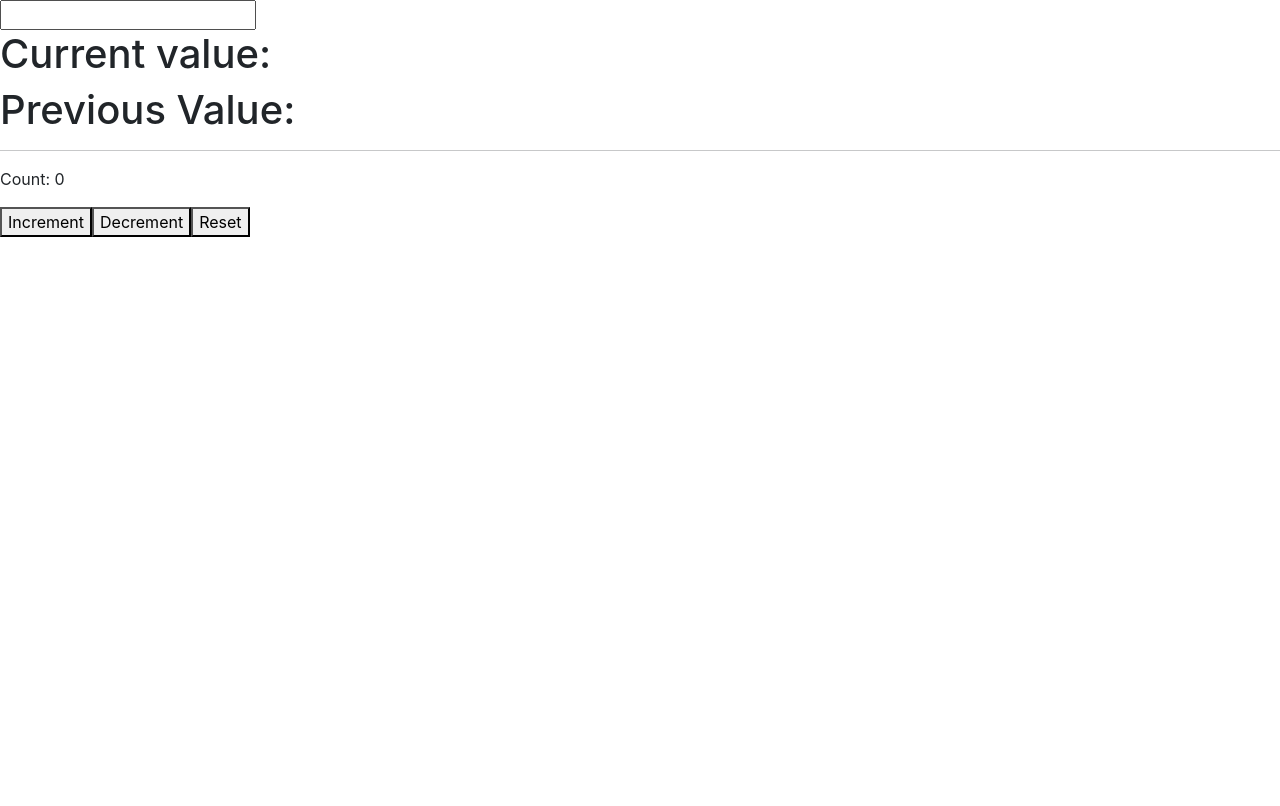
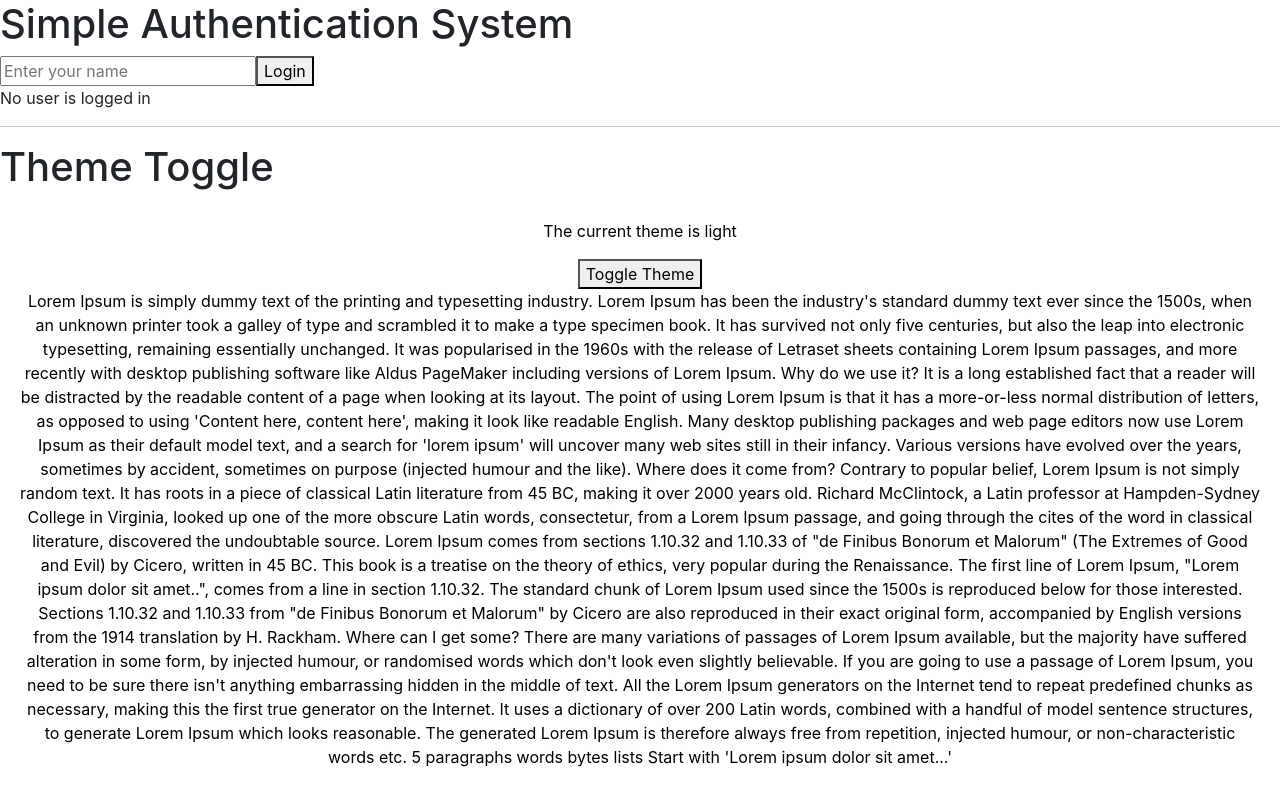
Before and after one commit to Vikas8920/class-10-weekend-React, a React (Create React App) app: page / in a window 1280 px wide. Shown: the top 806 px of the page. Built offline with nearby package versions, Linux system fonts and the light colour scheme.

Commit message:
17-05-2025

```diff
--- a/src/App.js
+++ b/src/App.js
@@ -1,21 +1,24 @@
-import React, { useEffect, useRef, useState } from 'react'
-import Counter from './Components/Counter'
+import AuthProvider from './Context/AuthProvider'
+import Login from './Components/Login'
+import UserProfile from './Components/UserProfile'
+import ThemeProvider from './Context/ThemeProvider'
+import ThemeToggle from './Components/ThemeToggle'
 
 const App = () => {
-  const [inputValue, setInputValue] = useState('')
-  const previousInputValue = useRef('')
-
-  useEffect(()=>{
-    previousInputValue.current = inputValue
-  }, [inputValue])
   return (
     <>
-      <input type='text' value={inputValue} onChange={(e)=>setInputValue(e.target.value)}/>
-      <h1>Current value: {inputValue}</h1>
-      <h1>Previous Value: {previousInputValue.current}</h1>
+      <AuthProvider>
+        <h1>Simple Authentication System</h1>
+        <Login/>
+        <UserProfile/>
+      </AuthProvider>
+
       <hr/>
 
-      <Counter/>
+      <ThemeProvider>
+        <h1>Theme Toggle</h1>
+        <ThemeToggle/>
+      </ThemeProvider>
     </>
   )
 }
--- a/src/Components/Counter.js
+++ /dev/null
@@ -1,30 +0,0 @@
-import { useReducer } from "react"
-
-const initialState = {count: 0}
-
-function Reducer(state, action){
-    switch(action.type){
-        case 'INCREMENT':
-            return {count: state.count + 1}
-        case 'DECREMENT':
-            return {count: state.count - 1}
-        case 'RESET':
-            return initialState
-        default:
-            throw new Error('Unknown action type')
-    }
-}
-
-const Counter = () => {
-    const [state, dispatch] = useReducer(Reducer, initialState)
-  return (
-    <>
-      <p>Count: {state.count}</p>
-      <button onClick={()=>dispatch({type: 'INCREMENT'})}>Increment</button>
-      <button onClick={()=>dispatch({type: 'DECREMENT'})}>Decrement</button>
-      <button onClick={()=>dispatch({type: 'RESET'})}>Reset</button>
-    </>
-  )
-}
-
-export default Counter
--- /dev/null
+++ b/src/Components/Login.js
@@ -0,0 +1,21 @@
+import React, { useContext, useState } from 'react'
+import { AuthContext } from '../Context/AuthContext'
+
+const Login = () => {
+    const [username, setUsername] = useState('')
+    const {login} = useContext(AuthContext)
+
+    const handlelogin = () =>{
+        login(username)
+    }
+  return (
+    <>
+      <div>
+        <input type='text' placeholder='Enter your name' value={username} onChange={(e)=>setUsername(e.target.value)}/>
+        <button onClick={handlelogin}>Login</button>
+      </div>
+    </>
+  )
+}
+
+export default Login
--- /dev/null
+++ b/src/Components/ThemeToggle.js
@@ -0,0 +1,44 @@
+import React, { useContext } from 'react'
+import { ThemeContext } from '../Context/ThemeContext'
+
+const ThemeToggle = () => {
+    const {theme, toggleTheme} = useContext(ThemeContext)
+  return (
+    <>
+      <div style={{
+        background:theme === 'light'?'#fff':'#333',
+        color:theme === 'light'? '#000': '#fff',
+        padding: '20px',
+        textAlign: 'center',
+        height:'100vh'
+      }}>
+        <p>The current theme is {theme}</p>
+        <button onClick={toggleTheme}>Toggle Theme</button>
+        <p>Lorem Ipsum is simply dummy text of the printing and typesetting industry. Lorem Ipsum has been the industry's standard dummy text ever since the 1500s, when an unknown printer took a galley of type and scrambled it to make a type specimen book. It has survived not only five centuries, but also the leap into electronic typesetting, remaining essentially unchanged. It was popularised in the 1960s with the release of Letraset sheets containing Lorem Ipsum passages, and more recently with desktop publishing software like Aldus PageMaker including versions of Lorem Ipsum.
+
+Why do we use it?
+It is a long established fact that a reader will be distracted by the readable content of a page when looking at its layout. The point of using Lorem Ipsum is that it has a more-or-less normal distribution of letters, as opposed to using 'Content here, content here', making it look like readable English. Many desktop publishing packages and web page editors now use Lorem Ipsum as their default model text, and a search for 'lorem ipsum' will uncover many web sites still in their infancy. Various versions have evolved over the years, sometimes by accident, sometimes on purpose (injected humour and the like).
+
+
+Where does it come from?
+Contrary to popular belief, Lorem Ipsum is not simply random text. It has roots in a piece of classical Latin literature from 45 BC, making it over 2000 years old. Richard McClintock, a Latin professor at Hampden-Sydney College in Virginia, looked up one of the more obscure Latin words, consectetur, from a Lorem Ipsum passage, and going through the cites of the word in classical literature, discovered the undoubtable source. Lorem Ipsum comes from sections 1.10.32 and 1.10.33 of "de Finibus Bonorum et Malorum" (The Extremes of Good and Evil) by Cicero, written in 45 BC. This book is a treatise on the theory of ethics, very popular during the Renaissance. The first line of Lorem Ipsum, "Lorem ipsum dolor sit amet..", comes from a line in section 1.10.32.
+
+The standard chunk of Lorem Ipsum used since the 1500s is reproduced below for those interested. Sections 1.10.32 and 1.10.33 from "de Finibus Bonorum et Malorum" by Cicero are also reproduced in their exact original form, accompanied by English versions from the 1914 translation by H. Rackham.
+
+Where can I get some?
+There are many variations of passages of Lorem Ipsum available, but the majority have suffered alteration in some form, by injected humour, or randomised words which don't look even slightly believable. If you are going to use a passage of Lorem Ipsum, you need to be sure there isn't anything embarrassing hidden in the middle of text. All the Lorem Ipsum generators on the Internet tend to repeat predefined chunks as necessary, making this the first true generator on the Internet. It uses a dictionary of over 200 Latin words, combined with a handful of model sentence structures, to generate Lorem Ipsum which looks reasonable. The generated Lorem Ipsum is therefore always free from repetition, injected humour, or non-characteristic words etc.
+
+5
+	paragraphs
+	words
+	bytes
+	lists
+	Start with 'Lorem
+ipsum dolor sit amet...'
+</p>
+      </div>
+    </>
+  )
+}
+
+export default ThemeToggle
--- /dev/null
+++ b/src/Components/UserProfile.js
@@ -0,0 +1,20 @@
+import React, { useContext } from 'react'
+import { AuthContext } from '../Context/AuthContext'
+
+const UserProfile = () => {
+    const {user, logout} = useContext(AuthContext)
+
+    if(!user){
+        return <p>No user is logged in</p>
+    }
+  return (
+    <>
+      <div>
+        <p>Welcome, {user.name}</p>
+        <button onClick={logout}>Logout</button>
+      </div>
+    </>
+  )
+}
+
+export default UserProfile
--- /dev/null
+++ b/src/Context/AuthContext.js
@@ -0,0 +1,2 @@
+import { createContext } from "react";
+export const AuthContext = createContext(null)
--- /dev/null
+++ b/src/Context/AuthProvider.js
@@ -0,0 +1,23 @@
+import { useState } from 'react'
+import { AuthContext } from './AuthContext'
+
+const AuthProvider = ({children}) => {
+    const [user, setUser] = useState(null)
+
+    const login = (username) =>{
+        setUser({name: username})
+    }
+
+    const logout = () =>{
+        setUser(null)
+    }
+  return (
+    <>
+      <AuthContext.Provider value={{user, login, logout}}>
+        {children}
+      </AuthContext.Provider>
+    </>
+  )
+}
+
+export default AuthProvider
--- /dev/null
+++ b/src/Context/ThemeContext.js
@@ -0,0 +1,2 @@
+import { createContext } from "react";
+export const ThemeContext = createContext(null)
--- /dev/null
+++ b/src/Context/ThemeProvider.js
@@ -0,0 +1,19 @@
+import { useState } from "react"
+import { ThemeContext } from "./ThemeContext"
+
+const ThemeProvider = ({children}) => {
+    const [theme, setTheme] = useState('light')
+
+    const toggleTheme = () =>{
+        setTheme((prevTheme) => (prevTheme==='light'?'dark':'light'))
+    }
+  return (
+    <>
+      <ThemeContext.Provider value={{theme, toggleTheme}}>
+        {children}
+      </ThemeContext.Provider>
+    </>
+  )
+}
+
+export default ThemeProvider
```
Also changed, not shown: src/Conditional.js (deleted, +0 -17 lines).
